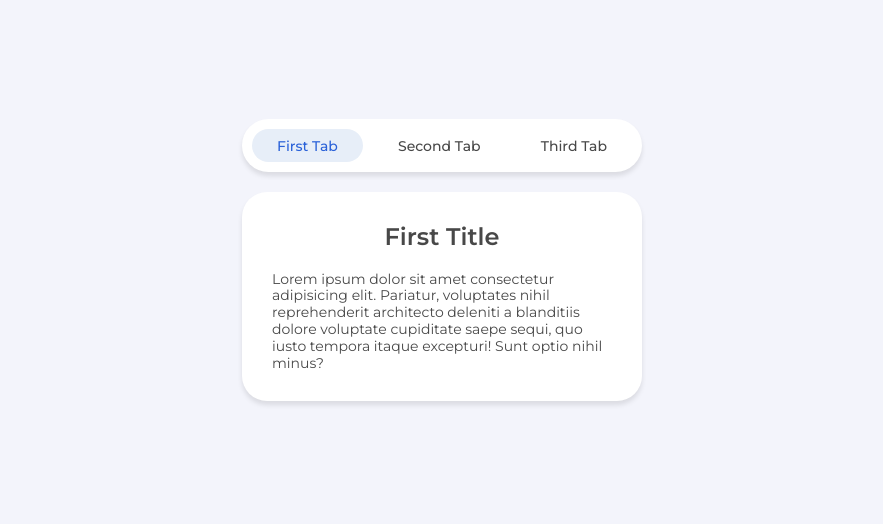
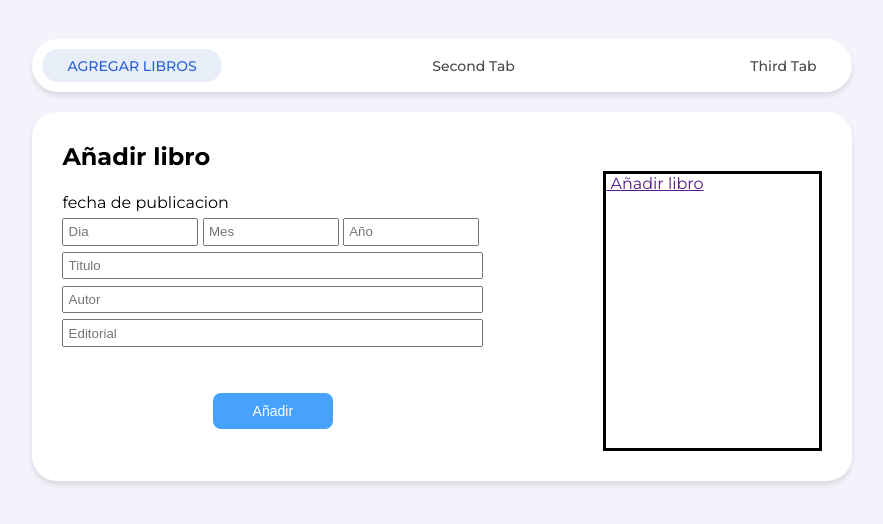
Before and after one commit to OneArc16/EcommerceBookstore, a plain HTML site: page Administracion/index.html in a window 1280 px wide. Shown: the part 140-664 px from the top of the page, without its empty margins (198-1081 px from the left). Drawn offline with Linux system fonts and the light colour scheme.

Commit message:
SE COLOCO EL AGREGAR LIBRO

```diff
--- a/Administracion/agregar Libros/agregar.css
+++ b/Administracion/agregar Libros/agregar.css
@@ -1,16 +1,6 @@
-section {
-    Height: 100vh;
-    display: flex;
-    justify-content: center;
-    align-items: center;
-}
-
-
-/*header*/
-
 .d-flex {
     color: black;
-    margin-right: 5px;
+    margin-right: 10px;
 }
 
 .d-flex button {
@@ -74,7 +64,7 @@ section {
 .portada {
     border: 3px solid;
     margin-left: 120px;
-    width: 180px;
+    width: 280px;
     height: 280px;
 }
 
--- a/Administracion/index.html
+++ b/Administracion/index.html
@@ -5,6 +5,7 @@
     <meta http-equiv="X-UA-Compatible" content="IE=edge">
     <meta name="viewport" content="width=device-width, initial-scale=1.0">
     <link rel="stylesheet" href="/Administracion/style.css">
+    <link rel="stylesheet" href="/Administracion/agregar Libros/agregar.css">
 
     <title>Document</title>
 </head>
@@ -13,7 +14,7 @@
     <div class="tabs">
         <div class="tabs__head">
           <div class="tabs__toggle is-active">
-            <span class="tabs__name">First Tab</span>
+            <span class="tabs__name">AGREGAR LIBROS</span>
           </div>
           <div class="tabs__toggle">
             <span class="tabs__name">Second Tab</span>
@@ -24,8 +25,35 @@
         </div>
         <div class="tabs__body">
           <div class="tabs__content is-active">
-            <h2 class="tabs__title">First Title</h2>
-            <p class="tabs__text">Lorem ipsum dolor sit amet consectetur adipisicing elit. Pariatur, voluptates nihil reprehenderit architecto deleniti a blanditiis dolore voluptate cupiditate saepe sequi, quo iusto tempora itaque excepturi! Sunt optio nihil minus?</p>
+
+            <section>
+                <div class="Container">
+                    <h1> Añadir libro</h1>
+                    <div class="Container2">
+                        <div class="info">
+                            <div class="parrafo">
+                                <p>fecha de publicacion</p>
+                            </div>
+                            <div class="FechaPublicacion">
+                                <input type="dia" name="" id="" placeholder="Dia">
+                                <input type="mes" name="" id="" placeholder="Mes">
+                                <input type="año" name="" id="" placeholder="Año">
+                            </div>
+                            <div class="infoLibro">
+                                <input type="titulo" name="" id="" placeholder="Titulo">
+                                <input type="autor" name="" id="" placeholder="Autor">
+                                <input type="editorial" name="" id="" placeholder="Editorial">
+                            </div>
+                            <div class="buttonContainer"><button>Añadir</button></div>
+                        </div>
+                        <div class="portada">
+                            <a href=""><img src="#" alt=""> Añadir libro</a>
+                        </div>
+                    </div>
+                </div>
+
+            </section>
+
           </div>
           <div class="tabs__content">
             <h2 class="tabs__title">Second Title</h2>
--- a/Administracion/style.css
+++ b/Administracion/style.css
@@ -17,13 +17,15 @@ body {
 }
 
 .tabs {
+    width: 80%;
     display: flex;
     flex-direction: column;
-  max-width: 400px;
-  width: 100%;
+    justify-content: center;
+    align-items: center;
 }
 
 .tabs__head {
+    width: 80%;
     display: flex;
     align-items: center;
     justify-content: space-between;
@@ -44,12 +46,15 @@ body {
 }
 
 .tabs__name {
+
     font-weight: 500;
     font-size: 14px;
     color: #484848;
 }
 
 .tabs__body {
+    width: 80%;
+
     background: #fff;
     box-shadow: 0px 4px 5px rgba(0,0,0,.1);
     border-radius: 25px;
```
Lines whose indentation alone changed are shown as unchanged.
